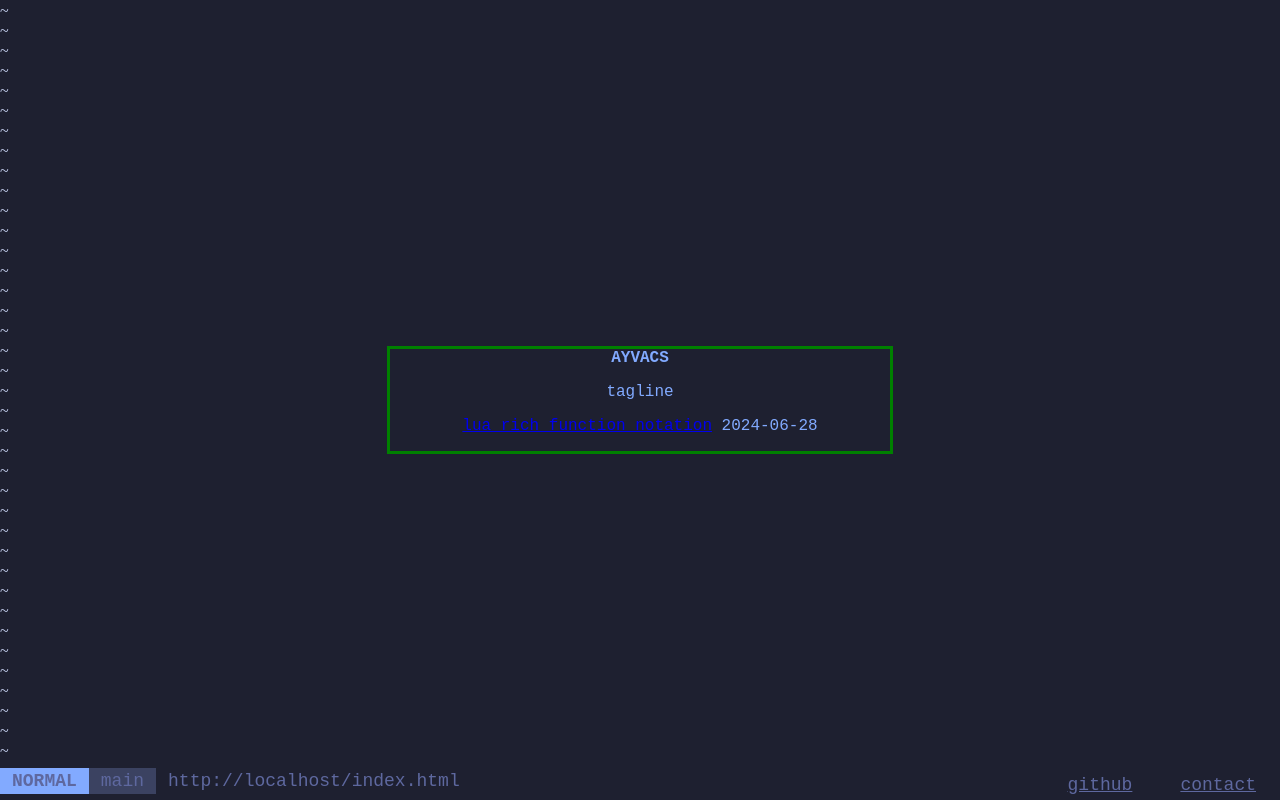
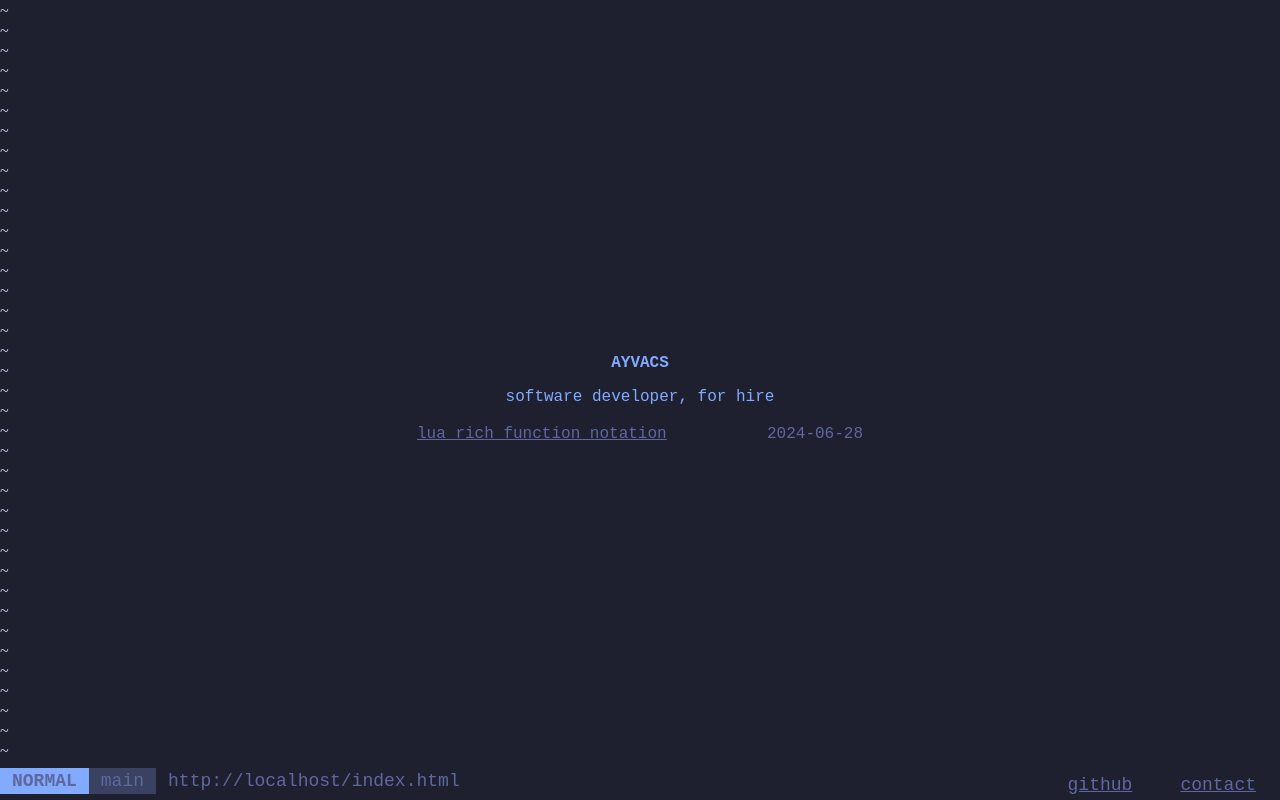
Before and after one commit to ayvacs/ayvacs.github.io, an Eleventy site: page docs/index.html in a window 1280 px wide. Built offline with nearby package versions, Linux system fonts and the light colour scheme; Eleventy itself is replaced by a stand-in of ours; files that its build step writes are made by us from their sources.

Commit message:
fix: blog list alignment

```diff
--- a/docs/index.html
+++ b/docs/index.html
@@ -9,15 +9,15 @@
 <body class="tilde">
     <div id="nvim_main">
         <b>AYVACS</b>
-        <p>tagline</p>
-        <ul id="posts_list">
+        <p>software developer, for hire</p>
+        <table id="posts_list">
             {% for post in collections.post %}
-            <li>
-                <a class="align_left" href="{{ post.url }}">{{ post.data.title }}</a>
-                <p class="align_right">{{ post.page.date | readableDate }}</p>
-            </li>
+            <tr>
+                <td><a class="post_title" href="{{ post.url }}">{{ post.data.title }}</a></td>
+                <td><p class="post_date">{{ post.page.date | readableDate }}</p></td>
+            </tr>
             {% endfor %}
-        </ul>
+        </table>
     </div>
     <footer id="nvim_btm">
         <div id="nvim_btm_section1">
--- a/public/styles/main.css
+++ b/public/styles/main.css
@@ -32,8 +32,6 @@ body {
     width: 500px;
 
     padding: 0;
-
-    border: 3px solid green;
 }
 
 #nvim_btm {
@@ -87,26 +85,23 @@ body {
     background-repeat: repeat-y;
 }
 
-#posts_list {
-    display: flex;
-    flex-direction: column;
-    justify-content: space-between;
-    list-style-type: none;
-    padding: 0;
+.post_title,
+.post_title:active {
+    float: left;
+    text-align: left;
+    color: #5e689f;
 }
 
-#posts_list * {
-    width: 100%;
+.post_date {
+    float: right;
+    text-align: right;
+    margin: 0;
+    padding: 0;
+    color: #5e689f;
 }
 
-#posts_list li * {
-    display: inline;
+#posts_list {
+    width: 100%;
+    padding-left: 24px;
+    padding-right: 24px;
 }
-
-.align_left {
-    text-align: left;
-}
-
-.align_right {
-    text-align: right;
-}
```
